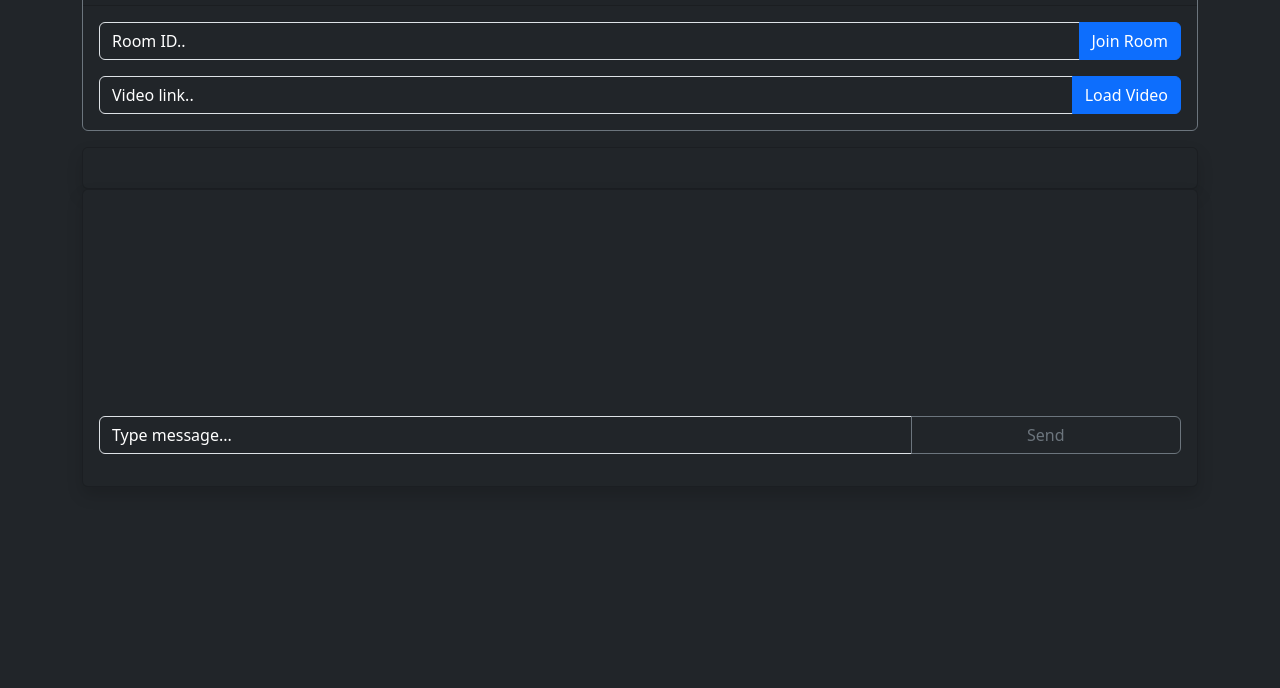
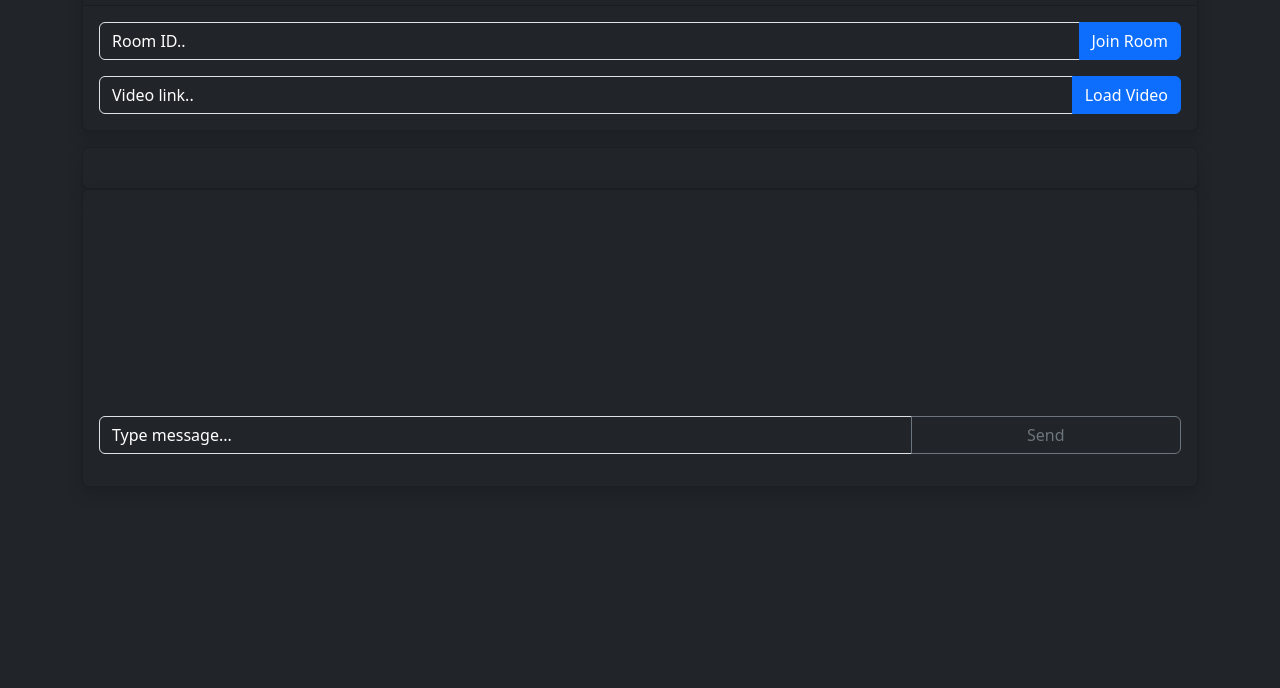
Before and after one commit to caileighsmith/StreamWithMe, a website: page public/index.html in a window 1280 px wide. Shown: the part 112-800 px from the top of the page. Drawn offline with nearby package versions, Linux system fonts and the light colour scheme; no server answers.

Commit message:
removed outline & added shadow to card

```diff
--- a/public/index.html
+++ b/public/index.html
@@ -13,7 +13,7 @@
   <div class="container">
     <h1>YouTube Watch Party</h1>
 
-    <div class="card border-secondary bg-dark text-white mb-3" id="roomControlsCard">
+    <div class="card bg-dark text-white shadow mb-3" id="roomControlsCard">
       <!-- Room Controls -->
       <div class="card-header d-flex justify-content-between align-items-center">
         <span>Room controls</span>
```
